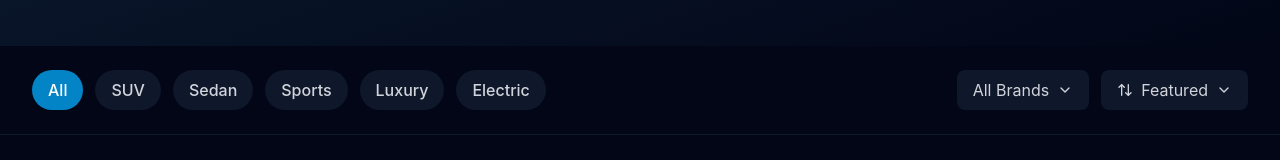
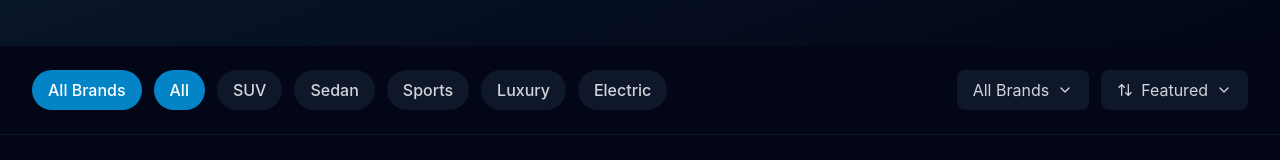
Before and after one commit to jcpandi/automotive, a Next.js app: page /vehicles in a window 1280 px wide. Shown: the part 390-550 px from the top of the page. Built offline with nearby package versions, Linux system fonts and the light colour scheme.

Commit message:
Add All Brands filter and Featured sort functionality to vehicles page

```diff
--- a/app/vehicles/page.js
+++ b/app/vehicles/page.js
@@ -13,6 +13,7 @@ const vehicles = [
     id: '1',
     title: 'BMW M4 Competition',
     slug: 'bmw-m4-competition',
+    featured: true,
     vehicleFields: {
       brand: 'BMW',
       model: 'M4 Competition',
@@ -32,6 +33,7 @@ const vehicles = [
     id: '4',
     title: 'Porsche 911 GT3',
     slug: 'porsche-911-gt3',
+    featured: true,
     vehicleFields: {
       brand: 'Porsche',
       model: '911 GT3',
@@ -51,6 +53,7 @@ const vehicles = [
     id: '6',
     title: 'Lamborghini Huracán',
     slug: 'lamborghini-huracan',
+    featured: true,
     vehicleFields: {
       brand: 'Lamborghini',
       model: 'Huracán STO',
@@ -70,6 +73,7 @@ const vehicles = [
     id: '16',
     title: 'Ferrari Roma',
     slug: 'ferrari-roma',
+    featured: true,
     vehicleFields: {
       brand: 'Ferrari',
       model: 'Roma',
@@ -91,6 +95,7 @@ const vehicles = [
     id: '2',
     title: 'Mercedes-Benz S-Class',
     slug: 'mercedes-s-class',
+    featured: true,
     vehicleFields: {
       brand: 'Mercedes-Benz',
       model: 'S-Class',
@@ -150,6 +155,7 @@ const vehicles = [
     id: '3',
     title: 'Tesla Model S Plaid',
     slug: 'tesla-model-s-plaid',
+    featured: true,
     vehicleFields: {
       brand: 'Tesla',
       model: 'Model S Plaid',
@@ -384,6 +390,14 @@ export default function VehiclesPage() {
 
     // Sort vehicles
     switch (sortBy) {
+      case 'featured':
+        // Sort featured vehicles first, then by price descending
+        result.sort((a, b) => {
+          if (a.featured && !b.featured) return -1;
+          if (!a.featured && b.featured) return 1;
+          return b.vehicleFields.price - a.vehicleFields.price;
+        });
+        break;
       case 'price-low':
         result.sort((a, b) => a.vehicleFields.price - b.vehicleFields.price);
         break;
@@ -444,6 +458,22 @@ export default function VehiclesPage() {
         <div className="max-w-7xl mx-auto px-4 sm:px-6 lg:px-8">
           <div className="flex flex-wrap items-center justify-between gap-4">
             <div className="flex flex-wrap items-center gap-3">
+              {/* All Brands Button */}
+              <motion.button
+                whileHover={{ scale: 1.05 }}
+                whileTap={{ scale: 0.95 }}
+                onClick={() => {
+                  setSelectedType('All');
+                  setSelectedBrand('All');
+                }}
+                className={`px-4 py-2 rounded-full font-medium transition-colors ${
+                  selectedType === 'All' && selectedBrand === 'All'
+                    ? 'bg-primary-600 text-white'
+                    : 'bg-dark-200 text-gray-300 hover:bg-dark-100 hover:text-white'
+                }`}
+              >
+                All Brands
+              </motion.button>
               {filters.types.map((type) => (
                 <motion.button
                   key={type}
@@ -451,7 +481,7 @@ export default function VehiclesPage() {
                   whileTap={{ scale: 0.95 }}
                   onClick={() => setSelectedType(type)}
                   className={`px-4 py-2 rounded-full font-medium transition-colors ${
-                    selectedType === type
+                    selectedType === type && selectedBrand === 'All'
                       ? 'bg-primary-600 text-white'
                       : 'bg-dark-200 text-gray-300 hover:bg-dark-100 hover:text-white'
                   }`}
```
